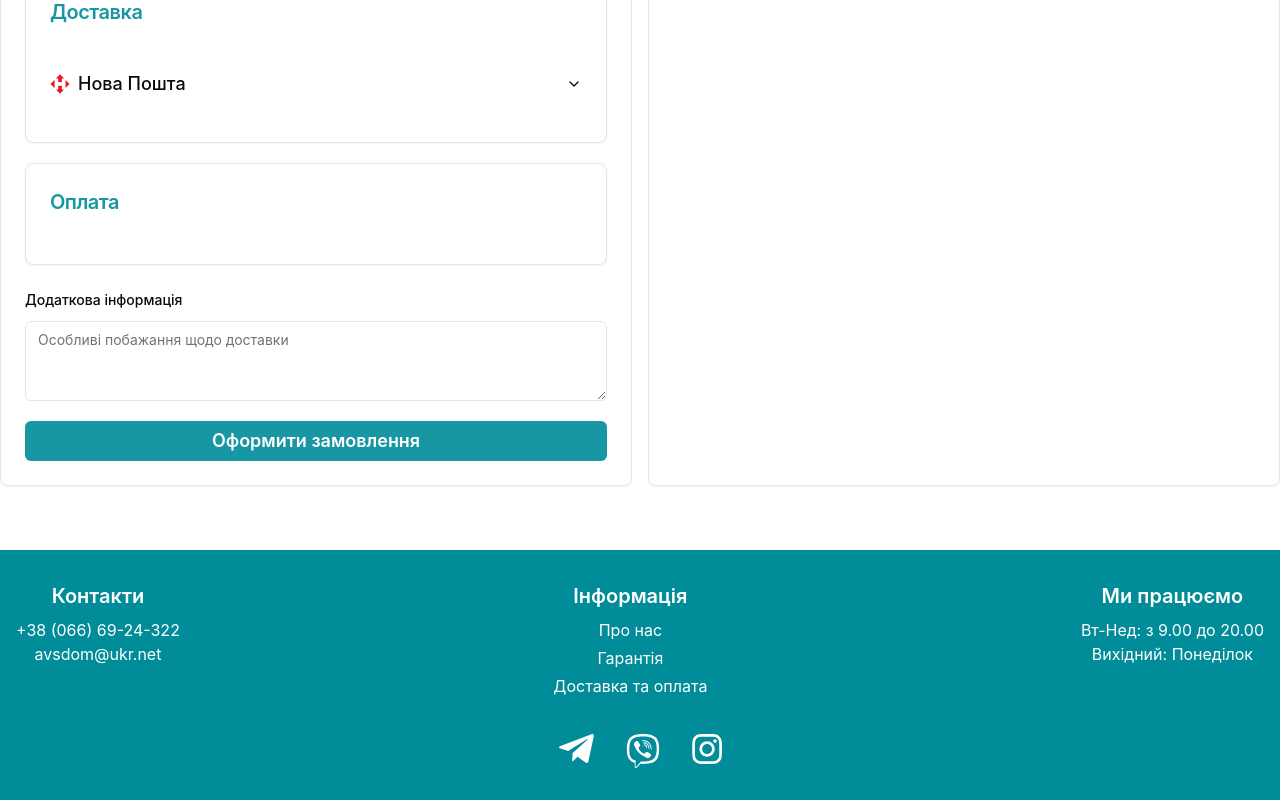
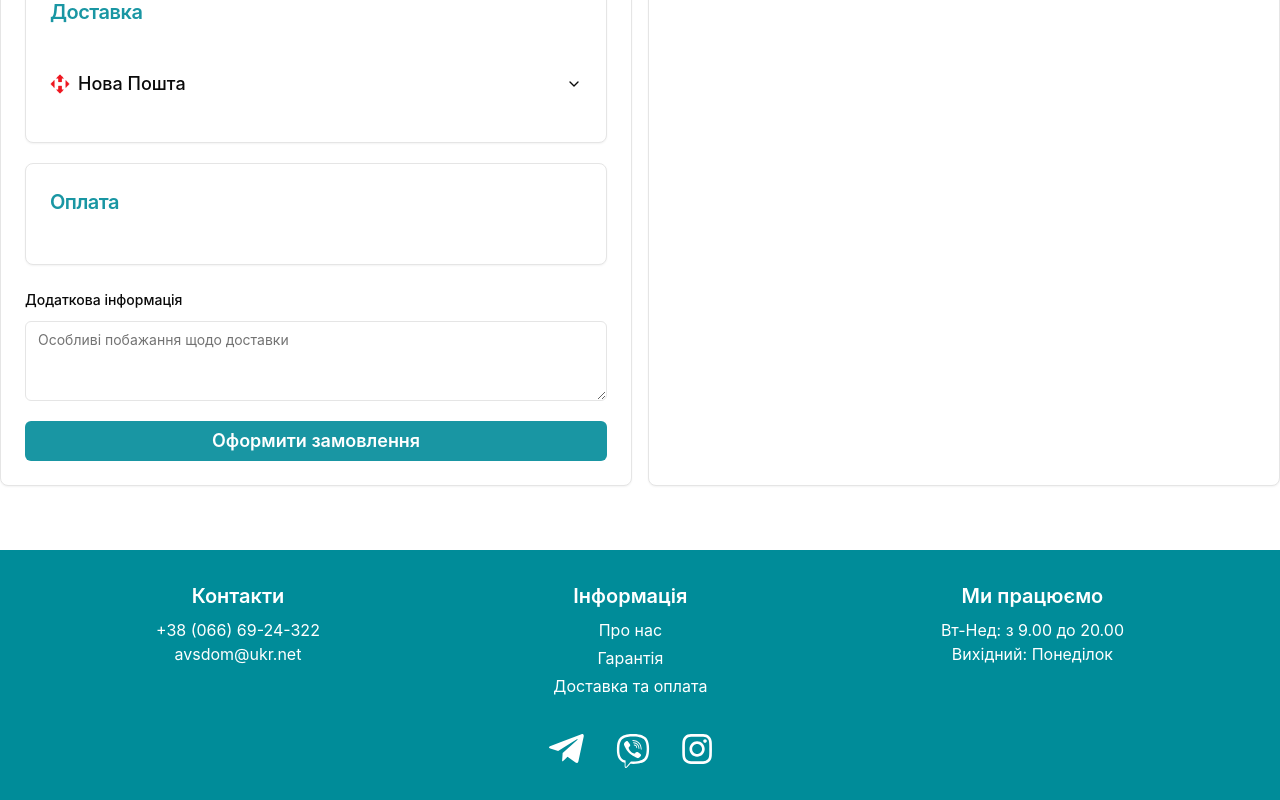
Before and after one commit to yaroslavgubich/barcoblanco-store, a Next.js app: page /order in a window 1280 px wide. Shown: the part 784-1584 px from the top of the page. Built offline with nearby package versions, Linux system fonts and the light colour scheme; no server answers.

Commit message:
allign and space footer text and icons

```diff
--- a/components/ui/Footer.tsx
+++ b/components/ui/Footer.tsx
@@ -1,3 +1,4 @@
+// components/ui/Footer.tsx
 import Link from "next/link";
 import React from "react";
 import Image from "next/image";
@@ -5,7 +6,7 @@ import Image from "next/image";
 const Footer = () => {
   return (
     <footer className="bg-[#008c99] py-8 text-center text-white">
-      <div className="max-w-[1400px] w-full mx-auto px-4">
+      <div className="max-w-[1000px] w-full mx-auto px-4">
         <div className="flex flex-col md:flex-row justify-between gap-8 text-white text-center md:text-center">
           {/* Контакти */}
           <div className="flex flex-col items-center">
@@ -15,21 +16,11 @@ const Footer = () => {
           </div>
 
           {/* Інформація */}
-          <div className="flex flex-col items-center">
+          <div className="flex flex-col items-center text-center">
             <h3 className="text-xl font-semibold mb-2">Інформація</h3>
             <Link href="/#about" className="hover:underline mb-1">Про нас</Link>
             <Link href="/guarantee" className="hover:underline mb-1">Гарантія</Link>
             <Link href="/delivery" className="hover:underline mb-1">Доставка та оплата</Link>
-          </div>
-
-          {/* Ми працюємо */}
-          <div className="flex flex-col items-center">
-            <h3 className="text-xl font-semibold mb-2">Ми працюємо</h3>
-            <p>Вт-Нед: з 9.00 до 20.00</p>
-            <p>Вихідний: Понеділок</p>
-          </div>
-        </div>
-
         {/* Footer social icons */}
         <div className="mt-8 flex justify-center gap-8">
           <a href="https://telegram.org" target="_blank" rel="noopener noreferrer" aria-label="Telegram">
@@ -42,6 +33,16 @@ const Footer = () => {
             <Image src="/icons/instagram_icon.svg" alt="Instagram" width={30} height={30} className="hover:scale-110 transition-transform" />
           </a>
         </div>
+          </div>
+
+          {/* Ми працюємо */}
+          <div className="flex flex-col items-center">
+            <h3 className="text-xl font-semibold mb-2">Ми працюємо</h3>
+            <p>Вт-Нед: з 9.00 до 20.00</p>
+            <p>Вихідний: Понеділок</p>
+          </div>
+        </div>
+
       </div>
     </footer>
   );
```
